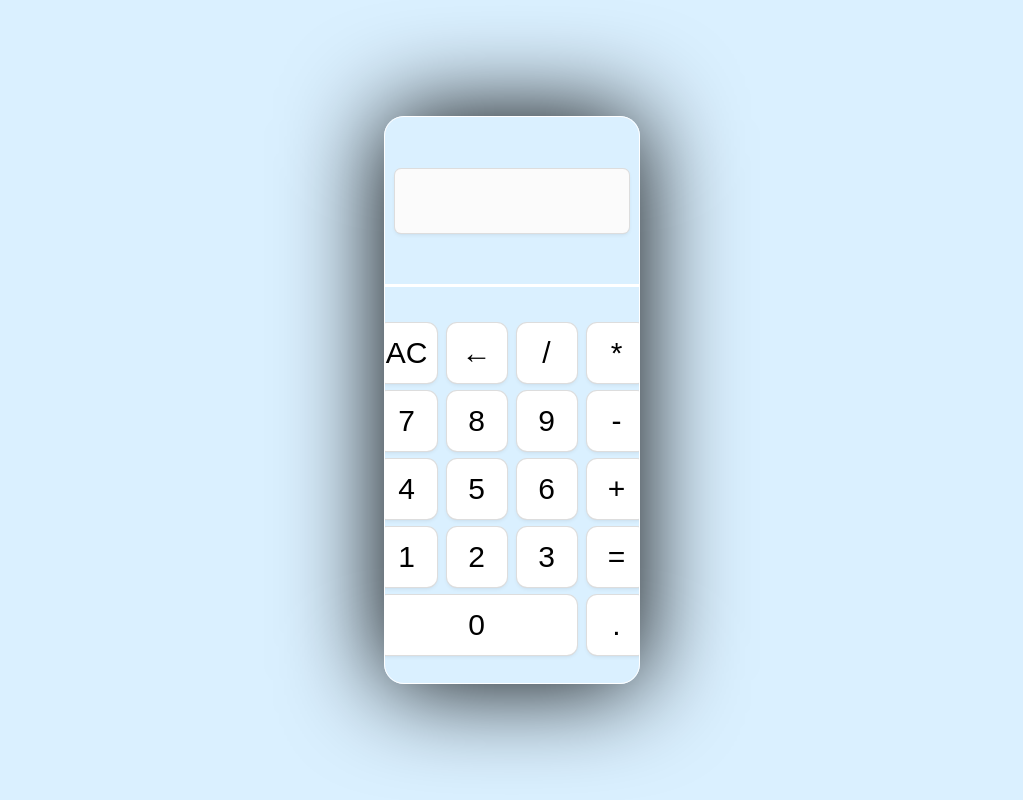
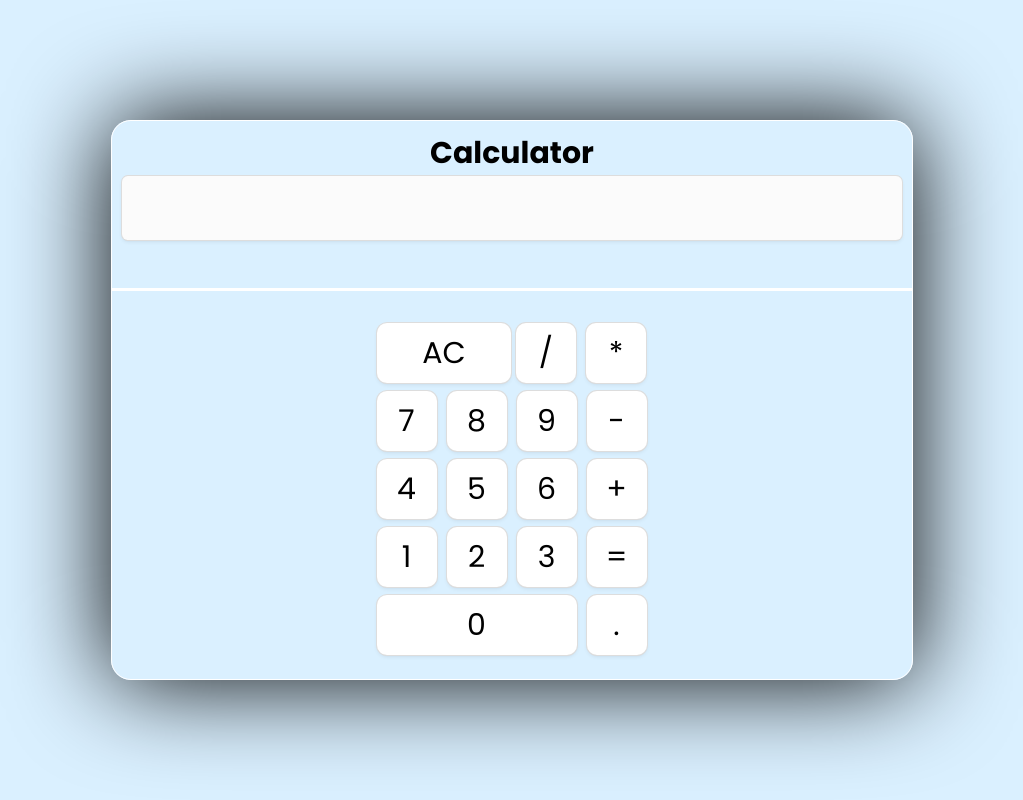
Before and after one commit to RanaHuzaima/Calculator-App, a plain HTML site: page index.html in a window 1280 px wide. Both pictures are taken after a click on the button "AC". Shown: the whole page, without its empty margins (128-1151 px from the left). Drawn offline with Linux system fonts and the light colour scheme.

Commit message:
9_commit

```diff
--- a/index.html
+++ b/index.html
@@ -10,13 +10,12 @@
     <div id="main">
         <div id="panel">
             <div id="ptop">
-                <!-- <div id="screen">555+55</div> -->
-                <input id="screen" type="number">
+                <h1>Calculator</h1>
+                <input id="screen" type="text">
             </div>
             <div id="pbtm">
                 <div class="row">
-                    <button>AC</button>
-                    <button>←</button>
+                    <button class="val" id="ac">AC</button>
                     <button class="val">/</button>
                     <button class="val">*</button>
                 </div>
--- a/script.js
+++ b/script.js
@@ -0,0 +1,18 @@
+let string = "";
+let buttons = document.querySelectorAll('.val');
+Array.from(buttons).forEach((val)=>{
+    val.addEventListener('click', (button)=>{
+        if(button.target.innerHTML == '='){
+            string = eval(string);
+            document.querySelector('#screen').value = string;
+        }
+        else if(button.target.innerHTML == "AC"){
+            string = ""
+            document.querySelector('#screen').value = string;
+        }
+        else{
+            string += button.target.innerHTML;
+            document.querySelector('#screen').value = string;
+        }
+    })
+})
--- a/style.css
+++ b/style.css
@@ -1,7 +1,9 @@
+@import url(https://fonts.googleapis.com/css2?family=Poppins:ital,wght@0,100;0,300;0,400;0,500;0,700;0,900;1,800&display=swap);
 *{
     margin: 0;
     padding: 0;
     box-sizing: border-box;
+    font-family: 'Poppins';
 }
 html,body{
     height: 100%;
@@ -16,8 +18,7 @@ html,body{
     justify-content: center;
 }
 #panel{
-    height: 71%;
-    width: 20%;
+    height: 70%;
     background-color: white;
     border-radius: 20px;
     overflow: hidden;
@@ -31,14 +32,14 @@ html,body{
     width: 100%;
     padding: 10px;
     height: 170px;
-    font-size: 50px;
+    font-size: 15px;
     font-weight: 600;
     border: 3px white;
     border-bottom-style: solid;
+    flex-direction: column;
 }
 #screen{
     width: 100%;
-    /* border: 1px solid; */
     text-align: end;
     padding: 30px 5px 30px 0px;
     border-radius: 6px;
@@ -47,10 +48,6 @@ html,body{
     border: 2px solid transparent;
     height: 36px;
     box-shadow: 0 0 0 1px #dddddd, 0 2px 4px 0 rgb(0 0 0 / 7%), 0 1px 1.5px 0 rgb(0 0 0 / 5%);
-}
-#screen:focus{
-    border: 2px solid #000;
-    border-radius: 4px;
 }
 input::-webkit-outer-spin-button,
 input::-webkit-inner-spin-button {
@@ -91,3 +88,13 @@ button{
     padding: 30px 100px;
     margin-right: 10px;
 }
+#ac{
+    padding: 30px 67px;
+    margin-right: 5px;
+}
+@media screen and (max-width: 600px){
+    #panel{
+        height: 81%;
+        margin: 30px;
+    }
+}
```
